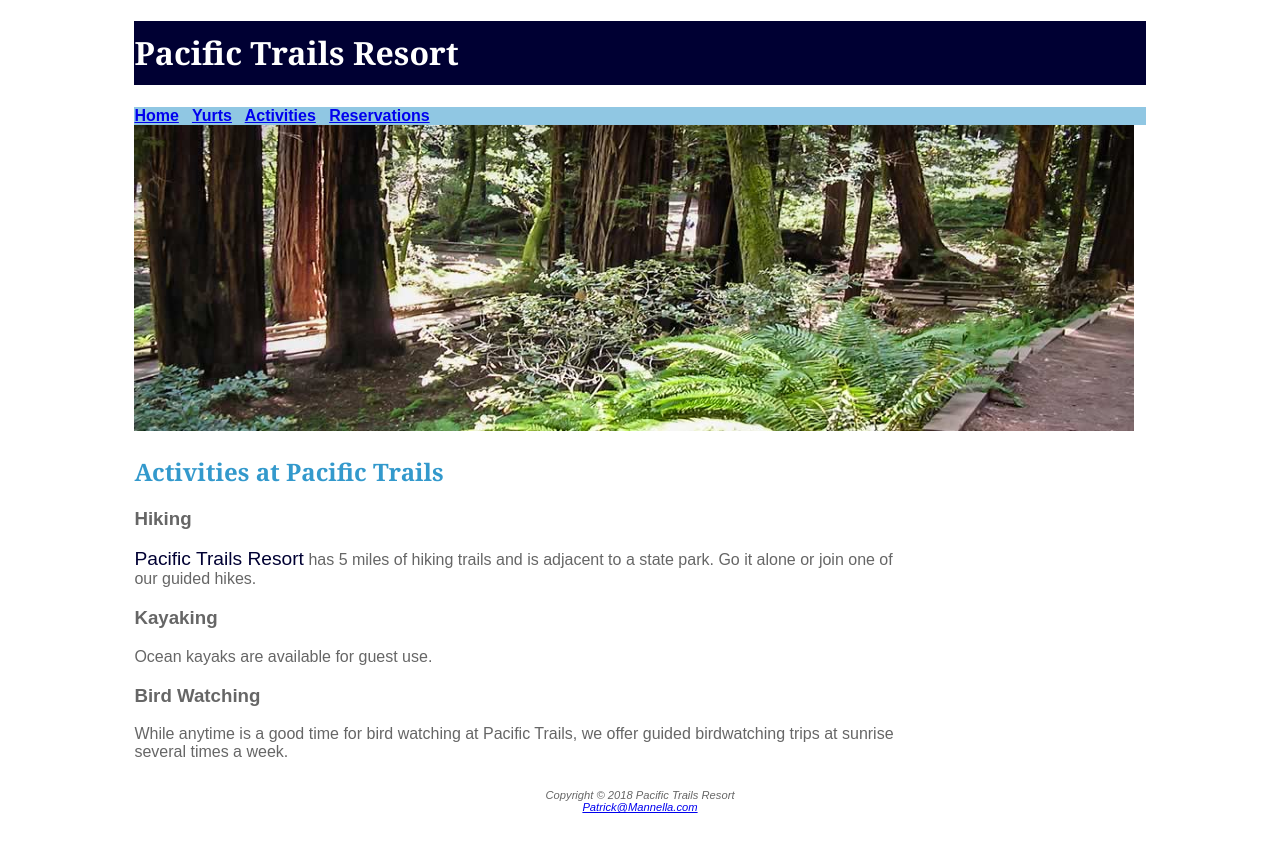
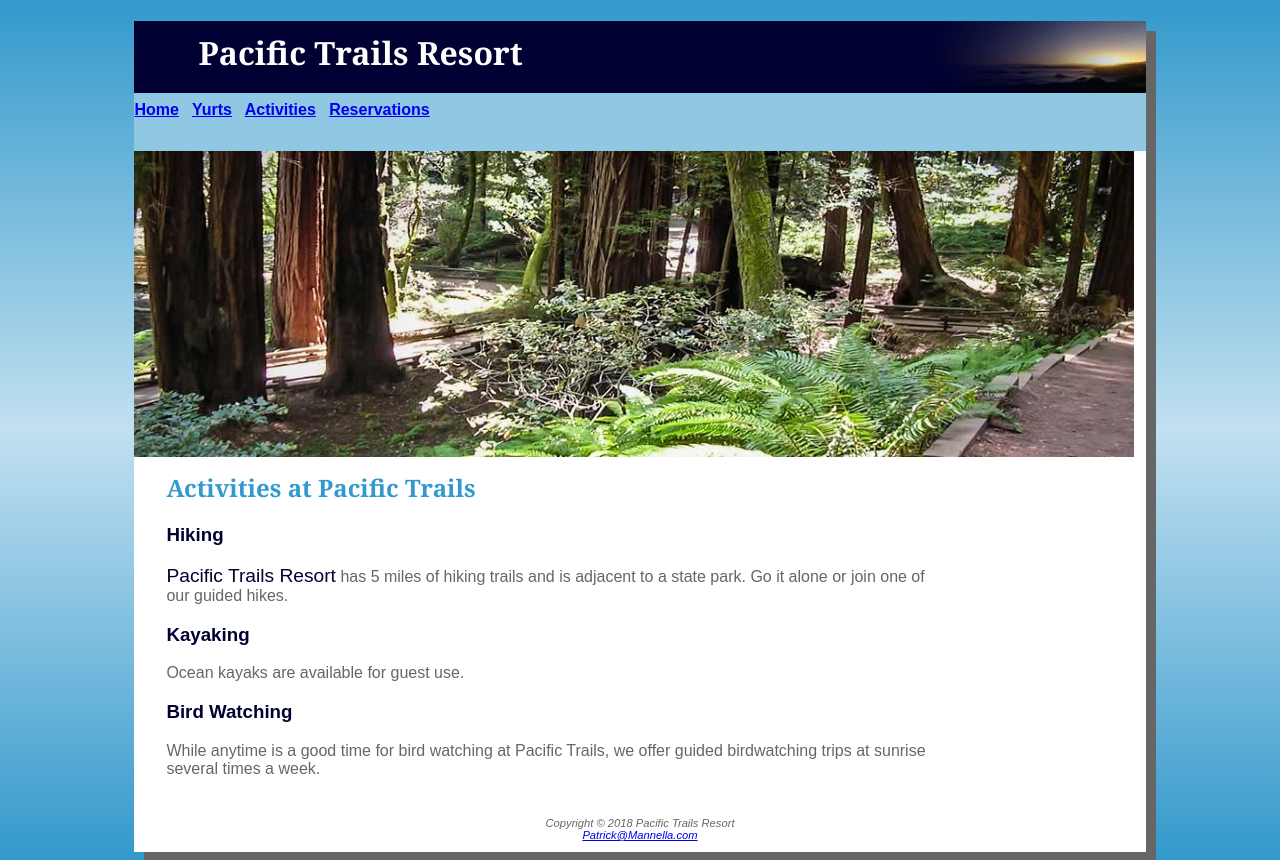
Before and after one commit to patrickbmannella/lab_PatrickMannella, a plain HTML site: page activities.html in a window 1280 px wide. Before the commit the page ends 821 px from the top, so only its background shows below. Drawn offline with Linux system fonts and the light colour scheme.

Commit message:
formatted css page

```diff
--- a/pacific.css
+++ b/pacific.css
@@ -1,16 +1,32 @@
 #wrapper {
+    background-color: #FFFFFF;
+    min-width: 700px;
+    max-width: 1024px;
+    box-shadow: 10px 10px;
     margin-left: auto;
     margin-right: auto;
     width: 80%;
 }
 
+main {
+    padding-left: 2em;
+    padding-right: 2em;
+}
+
 body {
-    background-color: #FFFFFF;
+    background-color: #3399CC;
+    background-image: linear-gradient(to bottom, #3399CC, #C2E0F0, #3399CC);
     color: #666666;
     font-family: Arial;
 }
 
 h1 {
+    margin-bottom: 0;
+    background-image: url(images/sunset.jpg);
+    background-position: right;
+    background-repeat: no-repeat;
+    padding-left: 2em;
+    height: 72px;
     background-color: #000033;
     color: #FFFFFF;
     font-family: Georgia;
@@ -18,6 +34,11 @@ h1 {
 }
 
 nav {
+    text-decoration: none;
+    padding-top: .5em;
+    padding-right: .5em;
+    padding-bottom: .5em;
+    padding-bottom: 2em;
     font-weight: bold;
     background-color: #90c7E3;
 }
@@ -25,6 +46,10 @@ nav {
 h2 {
     color: #3399CC;
     font-family: Georgia;
+}
+
+h3 {
+    color: #000033;
 }
 
 dt {
@@ -37,7 +62,26 @@ dt {
     font-size: 1.2em;
 }
 
+#homehero {
+    height: 300px;
+    background-size: 100% 100%;
+    background-repeat: no-repeat;
+}
+
+#yurthero {
+    height: 300px;
+    background-size: 100% 100%;
+    background-repeat: no-repeat;
+}
+
+#trailhero {
+    height: 300px;
+    background-size: 100% 100%;
+    background-repeat: no-repeat;
+}
+
 footer {
+    padding: 1em;
     font-size: .70em;
     font-style: italic;
     text-align: center;
```
